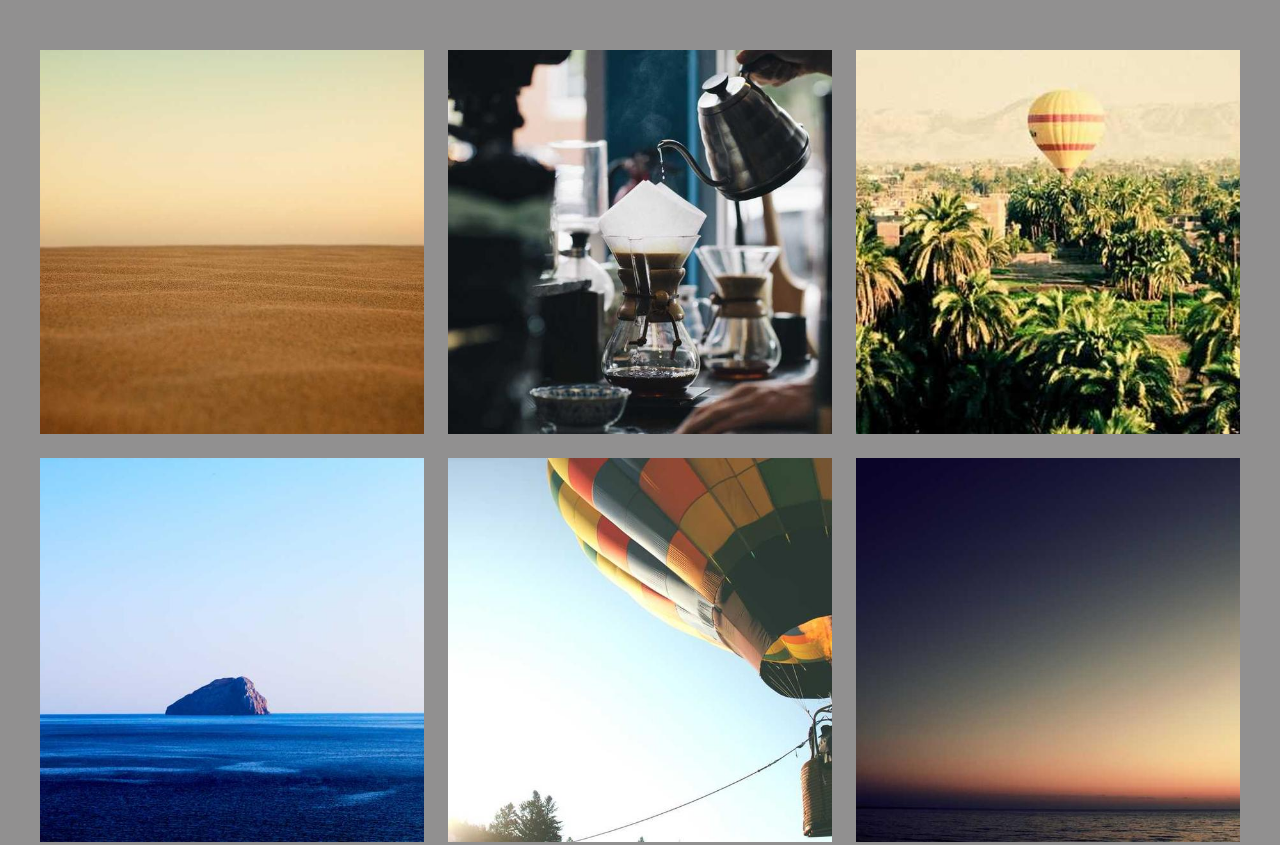
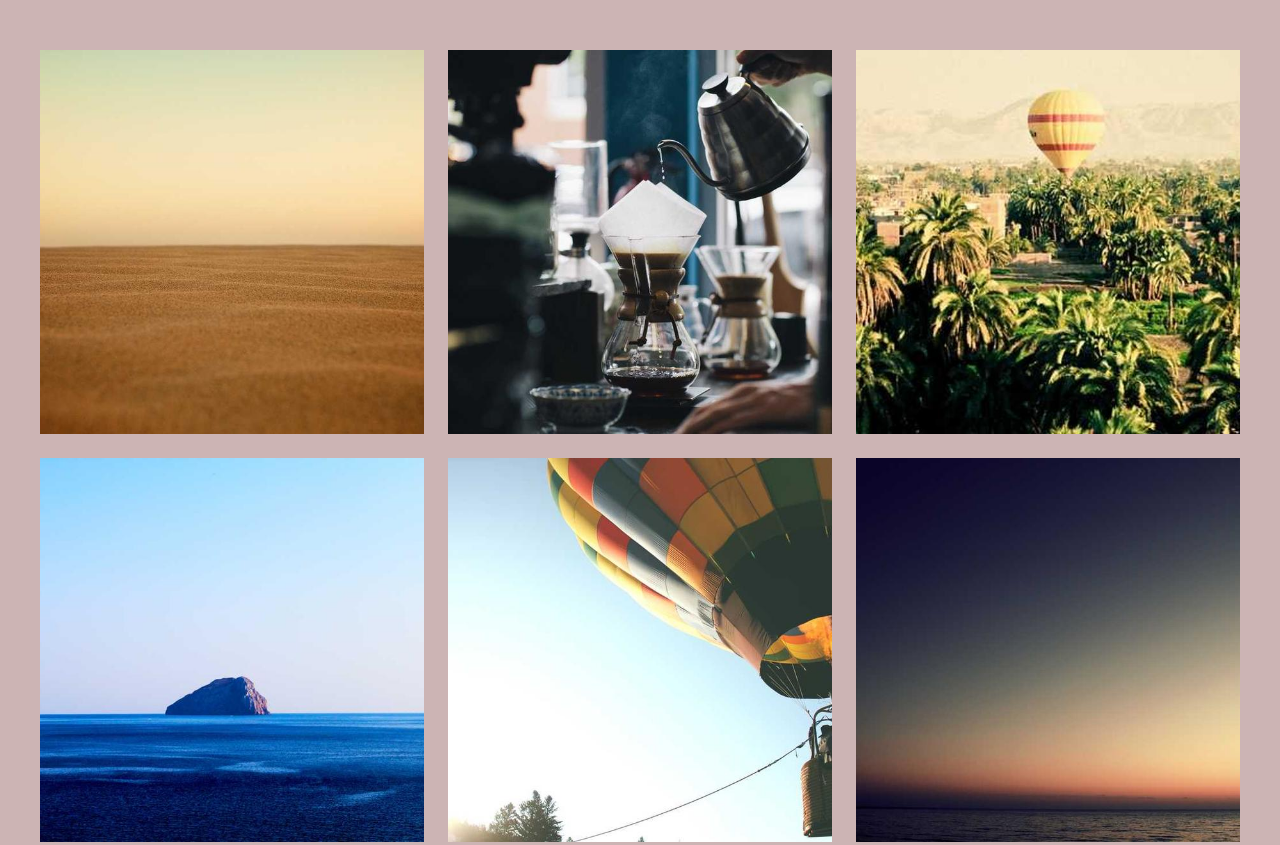
Before and after one commit to vivianarom42/responsive, a plain HTML site: page index.html in a window 1280 px wide. Shown: the top 845 px of the page. Drawn offline with Linux system fonts and the light colour scheme.

Commit message:
cambio de segundo color

```diff
--- a/css/estilo.css
+++ b/css/estilo.css
@@ -4,7 +4,7 @@
 }
 body{
     padding-top: 50px;
-    background-color: #919090;
+    background-color: #ccb4b4;
 
 }
 .galeria{
```
